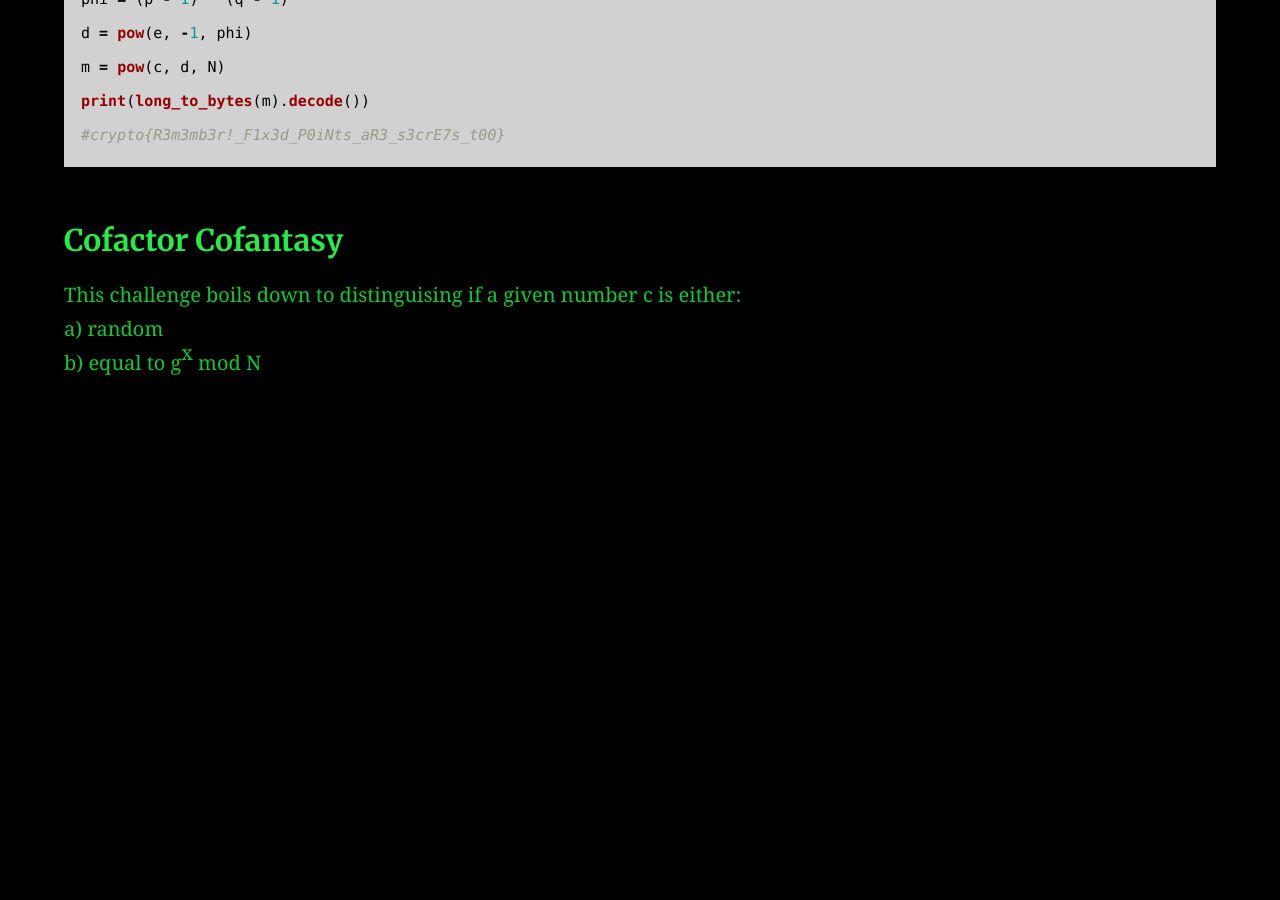
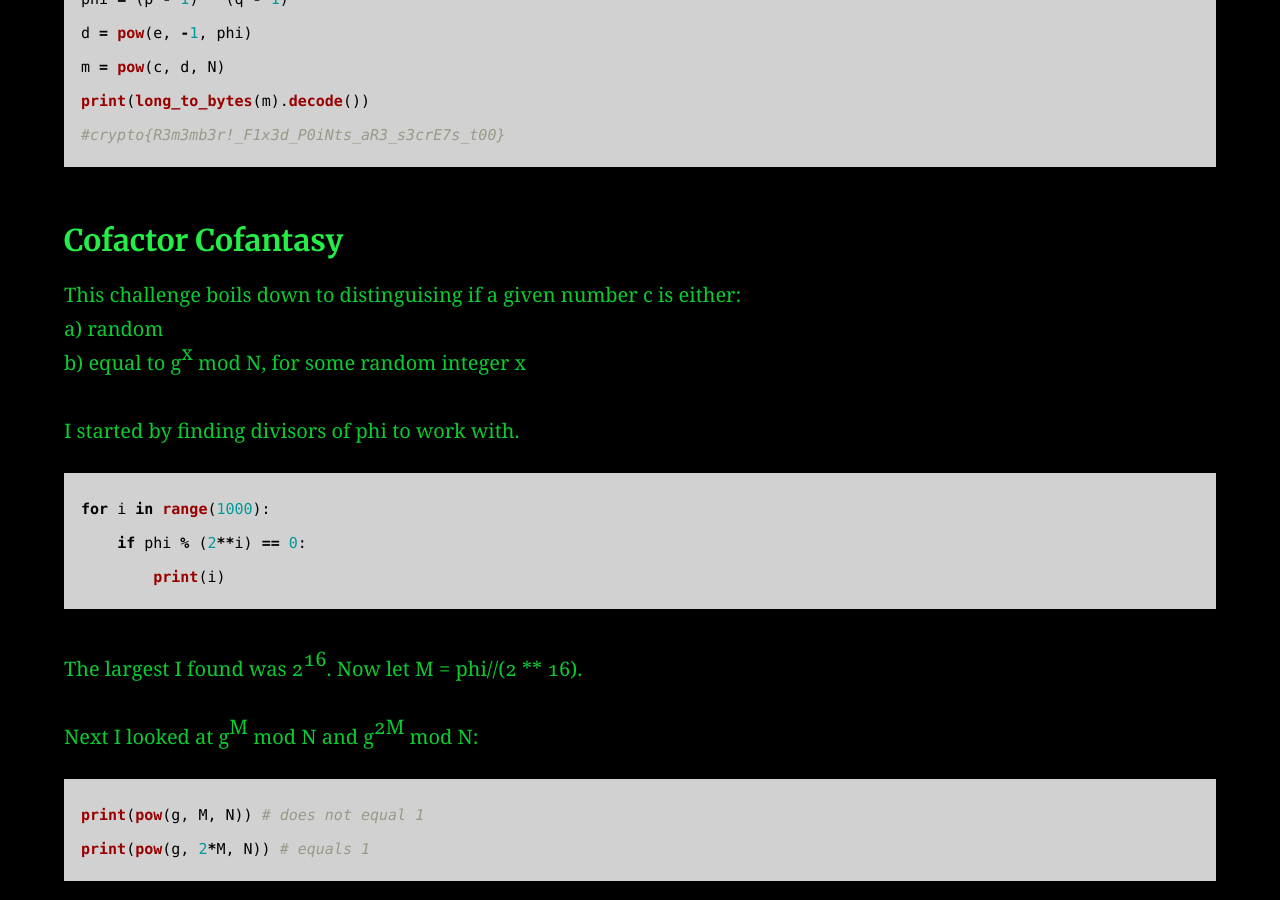
Before and after one commit to AC01010/Connor-McCartney.github.io, a Jekyll site: the page built from _posts/2014-01-07-Cryptohackmathbrain2.md, in a window 1280 px wide and 900 px high, scrolled down 785 px. Built offline with Jekyll 4.4.1, drawn with Linux system fonts in a browser that asks for light colours; before the commit the page ends 1190 px from its top, so only the background shows below that.

Commit message:
Update 2014-01-07-Cryptohackmathbrain2.md

````diff
--- a/_posts/2014-01-07-Cryptohackmathbrain2.md
+++ b/_posts/2014-01-07-Cryptohackmathbrain2.md
@@ -38,4 +38,21 @@ print(long_to_bytes(m).decode())
 
 This challenge boils down to distinguising if a given number c is either: <br>
 a) random <br>
-b) equal to g<sup>x</sup> mod N
+b) equal to g<sup>x</sup> mod N, for some random integer x
+
+I started by finding divisors of phi to work with.
+
+```python
+for i in range(1000):
+    if phi % (2**i) == 0:
+        print(i)
+```
+
+The largest I found was 2<sup>16</sup>. Now let M = phi//(2 ** 16). <br>
+
+Next I looked at g<sup>M</sup> mod N and g<sup>2M</sup> mod N:
+
+```python
+print(pow(g, M, N)) # does not equal 1
+print(pow(g, 2*M, N)) # equals 1
+```
````
